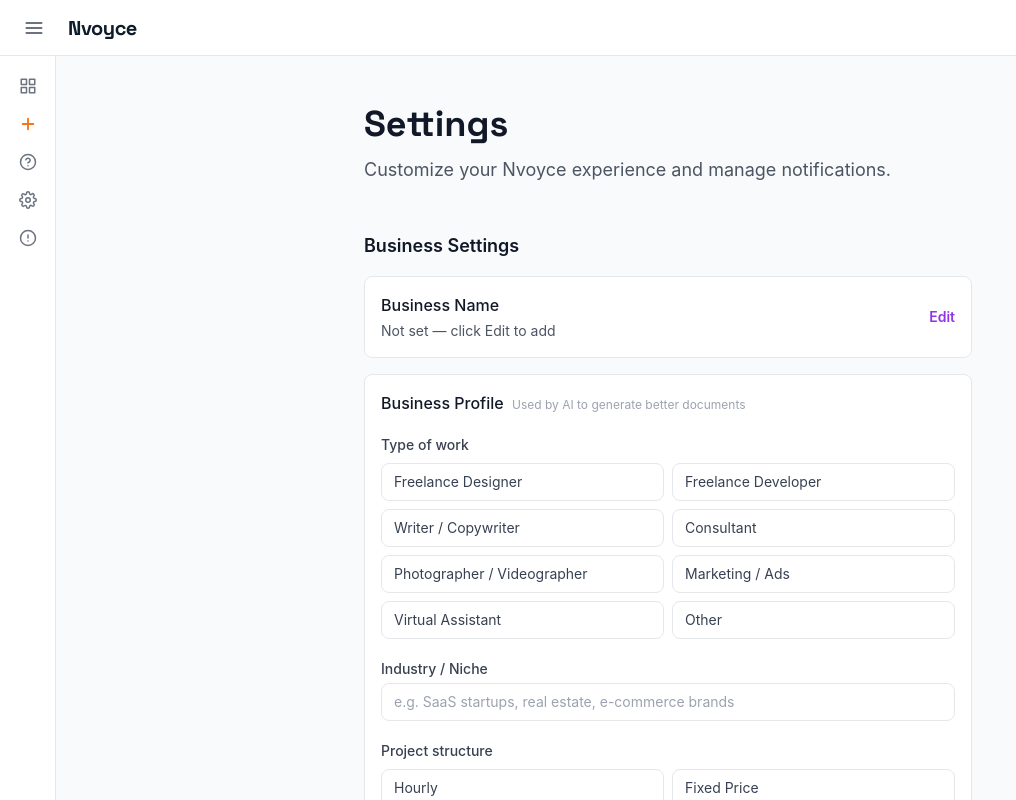
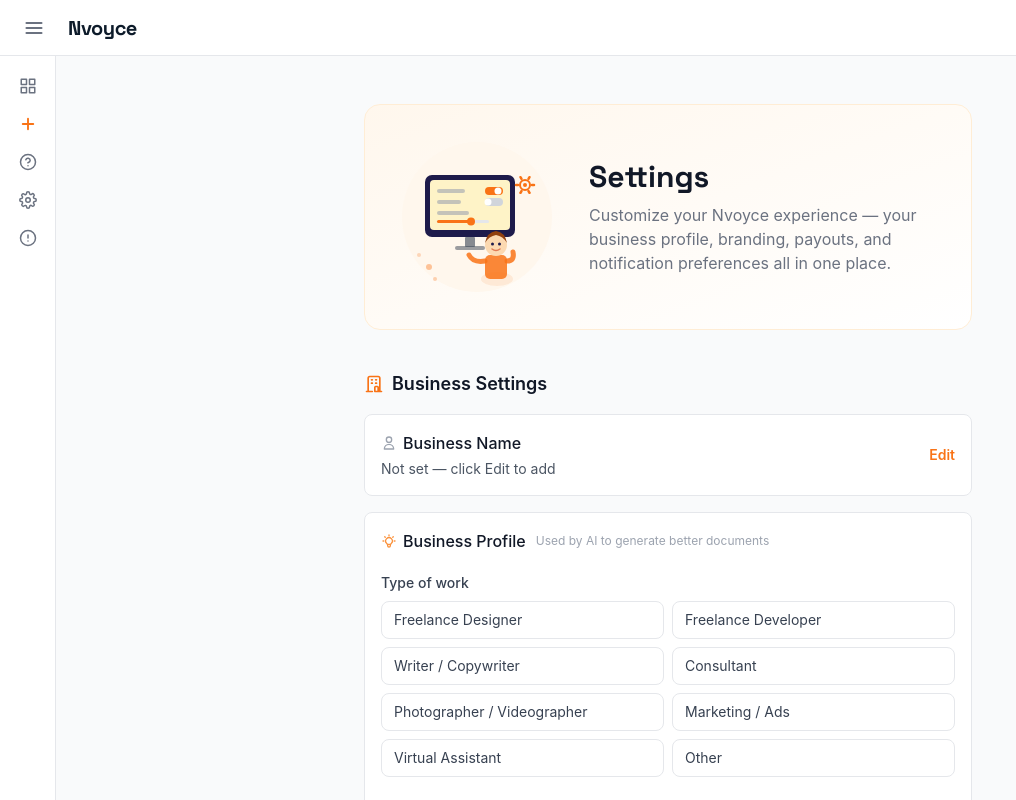
Before and after one commit to nvoyceapp-web/nvoyce, a Next.js app: page /dashboard/settings in a window 1280 px wide. Shown: the whole page, without its empty margins (0-1016 px from the left). Built offline with nearby package versions, Linux system fonts and the light colour scheme; no server answers.

Commit message:
Settings page: orange color palette, SVG icons, infographic header

```diff
--- a/app/api/stripe/connect/route.ts
+++ b/app/api/stripe/connect/route.ts
@@ -47,8 +47,8 @@ export async function POST(req: NextRequest) {
 
     return NextResponse.json({ url: accountLink.url })
   } catch (err: any) {
-    console.error('Stripe Connect error:', err)
-    return NextResponse.json({ error: 'Failed to create Connect link' }, { status: 500 })
+    console.error('Stripe Connect error:', err?.message || err)
+    return NextResponse.json({ error: err?.message || 'Failed to create Connect link' }, { status: 500 })
   }
 }
 
--- a/app/dashboard/settings/page.tsx
+++ b/app/dashboard/settings/page.tsx
@@ -397,28 +397,110 @@ function SettingsContent() {
         <main className="flex-1 overflow-auto">
           <MobileNav activePage="settings" />
           <div className="max-w-2xl mx-auto py-12 px-4 sm:px-6 lg:px-8">
-            {/* Header */}
-            <div className="mb-12">
-              <h1 className="text-4xl font-bold font-display text-gray-900 mb-3">Settings</h1>
-              <p className="text-lg text-gray-600">Customize your Nvoyce experience and manage notifications.</p>
+            {/* Header Infographic */}
+            <div className="mb-10">
+              <div className="flex flex-col sm:flex-row items-center gap-8 bg-gradient-to-br from-orange-50 to-white rounded-2xl p-8 mb-8 border border-orange-100">
+                {/* Illustration */}
+                <div className="flex-shrink-0">
+                  <svg width="160" height="160" viewBox="0 0 160 160" fill="none" xmlns="http://www.w3.org/2000/svg">
+                    {/* Background circle */}
+                    <circle cx="80" cy="80" r="75" fill="#fff7ed" />
+
+                    {/* Monitor body */}
+                    <rect x="28" y="38" width="90" height="62" rx="7" fill="#1e1b4b" />
+                    <rect x="33" y="43" width="80" height="50" rx="4" fill="#fef3c7" />
+
+                    {/* Screen — toggle rows */}
+                    <rect x="40" y="52" width="28" height="4" rx="2" fill="#9ca3af" opacity="0.6"/>
+                    {/* Toggle ON */}
+                    <rect x="88" y="50" width="18" height="8" rx="4" fill="#f97316"/>
+                    <circle cx="101" cy="54" r="3.5" fill="white"/>
+
+                    <rect x="40" y="63" width="24" height="4" rx="2" fill="#9ca3af" opacity="0.6"/>
+                    {/* Toggle OFF */}
+                    <rect x="88" y="61" width="18" height="8" rx="4" fill="#d1d5db"/>
+                    <circle cx="91" cy="65" r="3.5" fill="white"/>
+
+                    <rect x="40" y="74" width="32" height="4" rx="2" fill="#9ca3af" opacity="0.6"/>
+                    {/* Slider */}
+                    <rect x="40" y="83" width="52" height="3" rx="1.5" fill="#e5e7eb"/>
+                    <rect x="40" y="83" width="34" height="3" rx="1.5" fill="#f97316"/>
+                    <circle cx="74" cy="84.5" r="4" fill="#f97316"/>
+
+                    {/* Monitor stand */}
+                    <rect x="68" y="100" width="10" height="10" rx="1" fill="#374151" opacity="0.6"/>
+                    <rect x="58" y="109" width="30" height="4" rx="2" fill="#374151" opacity="0.5"/>
+
+                    {/* Gear — top right */}
+                    <g transform="translate(118, 38)">
+                      <circle cx="10" cy="10" r="5" fill="none" stroke="#f97316" strokeWidth="2"/>
+                      <circle cx="10" cy="10" r="2" fill="#f97316"/>
+                      {[0,60,120,180,240,300].map((angle, i) => {
+                        const rad = (angle * Math.PI) / 180
+                        const x1 = 10 + 7 * Math.cos(rad)
+                        const y1 = 10 + 7 * Math.sin(rad)
+                        const x2 = 10 + 9 * Math.cos(rad)
+                        const y2 = 10 + 9 * Math.sin(rad)
+                        return <line key={i} x1={x1} y1={y1} x2={x2} y2={y2} stroke="#f97316" strokeWidth="2.5" strokeLinecap="round"/>
+                      })}
+                    </g>
+
+                    {/* Person — shadow */}
+                    <ellipse cx="100" cy="142" rx="16" ry="7" fill="#f97316" opacity="0.1"/>
+                    {/* Person — body */}
+                    <rect x="88" y="118" width="22" height="24" rx="5" fill="#f97316" opacity="0.85"/>
+                    {/* Person — head */}
+                    <circle cx="99" cy="108" r="11" fill="#fcd9b1"/>
+                    {/* Hair */}
+                    <path d="M88 106 Q90 95 99 94 Q108 95 110 106 Q106 99 99 98 Q92 99 88 106Z" fill="#92400e"/>
+                    {/* Eyes */}
+                    <circle cx="95.5" cy="107" r="1.5" fill="#1e1b4b"/>
+                    <circle cx="102.5" cy="107" r="1.5" fill="#1e1b4b"/>
+                    {/* Smile */}
+                    <path d="M95 112 Q99 115 103 112" stroke="#e07b54" strokeWidth="1.5" strokeLinecap="round" fill="none"/>
+                    {/* Arms */}
+                    <path d="M88 124 Q76 126 72 118" stroke="#f97316" strokeWidth="5" strokeLinecap="round" opacity="0.85"/>
+                    <path d="M110 124 Q118 124 116 115" stroke="#f97316" strokeWidth="5" strokeLinecap="round" opacity="0.85"/>
+
+                    {/* Sparkle — small */}
+                    <circle cx="32" cy="130" r="3" fill="#f97316" opacity="0.4"/>
+                    <circle cx="22" cy="118" r="2" fill="#f97316" opacity="0.25"/>
+                    <circle cx="38" cy="142" r="2" fill="#f97316" opacity="0.3"/>
+                  </svg>
+                </div>
+
+                {/* Text */}
+                <div>
+                  <h1 className="text-3xl font-bold font-display text-gray-900 mb-2">Settings</h1>
+                  <p className="text-gray-500">
+                    Customize your Nvoyce experience — your business profile, branding, payouts, and notification preferences all in one place.
+                  </p>
+                </div>
+              </div>
             </div>
 
             {/* Business Settings */}
             <div className="space-y-8">
               <div>
-                <h2 className="text-lg font-semibold text-gray-900 mb-4">Business Settings</h2>
+                <h2 className="text-lg font-semibold text-gray-900 mb-4 flex items-center gap-2">
+                  <svg className="w-5 h-5 text-orange-500" fill="none" stroke="currentColor" viewBox="0 0 24 24"><path strokeLinecap="round" strokeLinejoin="round" strokeWidth={2} d="M19 21V5a2 2 0 00-2-2H7a2 2 0 00-2 2v16m14 0h2m-2 0h-5m-9 0H3m2 0h5M9 7h1m-1 4h1m4-4h1m-1 4h1m-2 10v-5a1 1 0 011-1h2a1 1 0 011 1v5m-4 0h4" /></svg>
+                  Business Settings
+                </h2>
                 <div className="space-y-4">
                   <div className="bg-white rounded-lg border border-gray-200 p-4">
                     <div className="flex items-center justify-between">
                       <div className="flex-1">
-                        <h3 className="font-medium text-gray-900">Business Name</h3>
+                        <h3 className="font-medium text-gray-900 flex items-center gap-1.5">
+                      <svg className="w-4 h-4 text-gray-400" fill="none" stroke="currentColor" viewBox="0 0 24 24"><path strokeLinecap="round" strokeLinejoin="round" strokeWidth={2} d="M16 7a4 4 0 11-8 0 4 4 0 018 0zM12 14a7 7 0 00-7 7h14a7 7 0 00-7-7z" /></svg>
+                      Business Name
+                    </h3>
                         {editingName ? (
                           <div className="flex items-center gap-2 mt-2">
                             <input
                               type="text"
                               value={nameInput}
                               onChange={(e) => setNameInput(e.target.value)}
-                              className="border border-gray-300 rounded px-2 py-1 text-sm focus:outline-none focus:border-purple-500"
+                              className="border border-gray-300 rounded px-2 py-1 text-sm focus:outline-none focus:border-orange-400"
                               placeholder="Enter your business name"
                               autoFocus
                             />
@@ -430,14 +512,18 @@ function SettingsContent() {
                         )}
                       </div>
                       {!editingName && (
-                        <button onClick={() => setEditingName(true)} className="text-purple-600 hover:text-purple-700 text-sm font-semibold ml-4">Edit</button>
+                        <button onClick={() => setEditingName(true)} className="text-orange-500 hover:text-orange-600 text-sm font-semibold ml-4">Edit</button>
                       )}
                     </div>
                   </div>
 
                   {/* Business Profile */}
                   <div className="bg-white rounded-lg border border-gray-200 p-4 space-y-5">
-                    <h3 className="font-medium text-gray-900">Business Profile <span className="text-xs text-gray-400 font-normal ml-1">Used by AI to generate better documents</span></h3>
+                    <h3 className="font-medium text-gray-900 flex items-center gap-1.5">
+                      <svg className="w-4 h-4 text-orange-400" fill="none" stroke="currentColor" viewBox="0 0 24 24"><path strokeLinecap="round" strokeLinejoin="round" strokeWidth={2} d="M9.663 17h4.673M12 3v1m6.364 1.636l-.707.707M21 12h-1M4 12H3m3.343-5.657l-.707-.707m2.828 9.9a5 5 0 117.072 0l-.548.547A3.374 3.374 0 0014 18.469V19a2 2 0 11-4 0v-.531c0-.895-.356-1.754-.988-2.386l-.548-.547z" /></svg>
+                      Business Profile
+                      <span className="text-xs text-gray-400 font-normal ml-1">Used by AI to generate better documents</span>
+                    </h3>
 
                     {profileMessage && (
                       <div className={`p-3 rounded text-sm ${profileMessage.type === 'success' ? 'bg-green-50 text-green-800' : 'bg-red-50 text-red-800'}`}>
@@ -454,7 +540,7 @@ function SettingsContent() {
                             onClick={() => setBusinessType(type)}
                             className={`px-3 py-2 rounded-lg text-sm border text-left transition ${
                               businessType === type
-                                ? 'border-purple-600 bg-purple-50 text-purple-700 font-medium'
+                                ? 'border-orange-500 bg-orange-50 text-orange-600 font-medium'
                                 : 'border-gray-200 text-gray-700 hover:border-gray-300'
                             }`}
                           >
@@ -471,7 +557,7 @@ function SettingsContent() {
                         value={industry}
                         onChange={e => setIndustry(e.target.value)}
                         placeholder="e.g. SaaS startups, real estate, e-commerce brands"
-                        className="w-full px-3 py-2 border border-gray-200 rounded-lg text-sm focus:outline-none focus:border-purple-500"
+                        className="w-full px-3 py-2 border border-gray-200 rounded-lg text-sm focus:outline-none focus:border-orange-400"
                       />
                     </div>
 
@@ -484,7 +570,7 @@ function SettingsContent() {
                             onClick={() => toggleProjectType(opt.value)}
                             className={`px-3 py-2 rounded-lg text-sm border text-left transition ${
                               projectTypes.includes(opt.value)
-                                ? 'border-purple-600 bg-purple-50 text-purple-700 font-medium'
+                                ? 'border-orange-500 bg-orange-50 text-orange-600 font-medium'
                                 : 'border-gray-200 text-gray-700 hover:border-gray-300'
                             }`}
                           >
@@ -499,7 +585,7 @@ function SettingsContent() {
                       <select
                         value={paymentTerms}
                         onChange={e => setPaymentTerms(e.target.value)}
-                        className="w-full px-3 py-2 border border-gray-200 rounded-lg text-sm focus:outline-none focus:border-purple-500"
+                        className="w-full px-3 py-2 border border-gray-200 rounded-lg text-sm focus:outline-none focus:border-orange-400"
                       >
                         {PAYMENT_TERMS.map(t => (
                           <option key={t.value} value={t.value}>{t.label}</option>
@@ -512,7 +598,7 @@ function SettingsContent() {
                         <label className="text-sm font-medium text-gray-700">Charge tax?</label>
                         <button
                           onClick={() => setChargesTax(!chargesTax)}
-                          className={`relative inline-flex h-6 w-11 flex-shrink-0 cursor-pointer rounded-full border-2 border-transparent transition-colors ${chargesTax ? 'bg-purple-600' : 'bg-gray-300'}`}
+                          className={`relative inline-flex h-6 w-11 flex-shrink-0 cursor-pointer rounded-full border-2 border-transparent transition-colors ${chargesTax ? 'bg-orange-500' : 'bg-gray-300'}`}
                         >
                           <span className={`pointer-events-none inline-block h-5 w-5 transform rounded-full bg-white shadow transition duration-200 ${chargesTax ? 'translate-x-5' : 'translate-x-0'}`} />
                         </button>
@@ -523,7 +609,7 @@ function SettingsContent() {
                           value={taxRate}
                           onChange={e => setTaxRate(e.target.value)}
                           placeholder="Tax rate % (e.g. 8.5)"
-                          className="w-full mt-2 px-3 py-2 border border-gray-200 rounded-lg text-sm focus:outline-none focus:border-purple-500"
+                          className="w-full mt-2 px-3 py-2 border border-gray-200 rounded-lg text-sm focus:outline-none focus:border-orange-400"
                         />
                       )}
                     </div>
@@ -537,7 +623,7 @@ function SettingsContent() {
                             onClick={() => setTonePreference(opt.value)}
                             className={`px-3 py-2 rounded-lg text-xs border text-center transition ${
                               tonePreference === opt.value
-                                ? 'border-purple-600 bg-purple-50 text-purple-700 font-medium'
+                                ? 'border-orange-500 bg-orange-50 text-orange-600 font-medium'
                                 : 'border-gray-200 text-gray-700 hover:border-gray-300'
                             }`}
                           >
@@ -554,14 +640,14 @@ function SettingsContent() {
                         onChange={e => setCommonServices(e.target.value)}
                         placeholder="e.g. brand identity, logo design, style guides"
                         rows={2}
-                        className="w-full px-3 py-2 border border-gray-200 rounded-lg text-sm focus:outline-none focus:border-purple-500 resize-none"
+                        className="w-full px-3 py-2 border border-gray-200 rounded-lg text-sm focus:outline-none focus:border-orange-400 resize-none"
                       />
                     </div>
 
                     <button
                       onClick={handleSaveProfile}
                       disabled={profileSaving}
-                      className="w-full bg-purple-600 hover:bg-purple-700 text-white py-2 rounded-lg text-sm font-semibold transition disabled:opacity-50"
+                      className="w-full bg-orange-500 hover:bg-orange-600 text-white py-2 rounded-lg text-sm font-semibold transition disabled:opacity-50"
                     >
                       {profileSaving ? 'Saving...' : 'Save Business Profile'}
                     </button>
@@ -569,7 +655,10 @@ function SettingsContent() {
 
                   <div className="bg-white rounded-lg border border-gray-200 p-4">
                     <div className="mb-4">
-                      <h3 className="font-medium text-gray-900">Business Logo</h3>
+                      <h3 className="font-medium text-gray-900 flex items-center gap-1.5">
+                      <svg className="w-4 h-4 text-gray-400" fill="none" stroke="currentColor" viewBox="0 0 24 24"><path strokeLinecap="round" strokeLinejoin="round" strokeWidth={2} d="M4 16l4.586-4.586a2 2 0 012.828 0L16 16m-2-2l1.586-1.586a2 2 0 012.828 0L20 14m-6-6h.01M6 20h12a2 2 0 002-2V6a2 2 0 00-2-2H6a2 2 0 00-2 2v12a2 2 0 002 2z" /></svg>
+                      Business Logo
+                    </h3>
                       <p className="text-sm text-gray-600 mt-1">Upload your logo to display on invoices and proposals</p>
                     </div>
 
@@ -585,7 +674,7 @@ function SettingsContent() {
                           <img src={logoUrl} alt="Your logo" className="max-h-32 max-w-xs" />
                         </div>
                         <div className="flex gap-2">
-                          <label className="flex-1 px-4 py-2 border-2 border-purple-200 rounded-lg text-center cursor-pointer hover:bg-purple-50 transition">
+                          <label className="flex-1 px-4 py-2 border-2 border-orange-200 rounded-lg text-center cursor-pointer hover:bg-orange-50 transition">
                             <input
                               type="file"
                               accept="image/*"
@@ -593,7 +682,7 @@ function SettingsContent() {
                               disabled={uploading}
                               className="hidden"
                             />
-                            <span className="text-sm font-medium text-purple-600">{uploading ? 'Uploading...' : 'Change Logo'}</span>
+                            <span className="text-sm font-medium text-orange-500">{uploading ? 'Uploading...' : 'Change Logo'}</span>
                           </label>
                           <button
                             onClick={handleRemoveLogo}
@@ -604,7 +693,7 @@ function SettingsContent() {
                         </div>
                       </div>
                     ) : (
-                      <label className="block border-2 border-dashed border-gray-300 rounded-lg p-6 text-center cursor-pointer hover:border-purple-300 transition">
+                      <label className="block border-2 border-dashed border-gray-300 rounded-lg p-6 text-center cursor-pointer hover:border-orange-300 transition">
                         <input
                           type="file"
                           accept="image/*"
@@ -623,7 +712,10 @@ function SettingsContent() {
                   {/* Stripe Payouts */}
                   <div className="bg-white rounded-lg border border-gray-200 p-4">
                     <div className="flex items-center justify-between mb-1">
-                      <h3 className="font-medium text-gray-900">Stripe Payouts</h3>
+                      <h3 className="font-medium text-gray-900 flex items-center gap-1.5">
+                      <svg className="w-4 h-4 text-gray-400" fill="none" stroke="currentColor" viewBox="0 0 24 24"><path strokeLinecap="round" strokeLinejoin="round" strokeWidth={2} d="M3 10h18M7 15h1m4 0h1m-7 4h12a3 3 0 003-3V8a3 3 0 00-3-3H6a3 3 0 00-3 3v8a3 3 0 003 3z" /></svg>
+                      Stripe Payouts
+                    </h3>
                       {stripeConnectComplete && (
                         <span className="flex items-center gap-1.5 text-xs font-semibold text-green-700 bg-green-50 border border-green-200 px-2.5 py-1 rounded-full">
                           ✓ Connected
@@ -644,7 +736,7 @@ function SettingsContent() {
                       <button
                         onClick={handleConnectStripe}
                         disabled={stripeConnecting}
-                        className="w-full bg-purple-600 hover:bg-purple-700 text-white py-2 rounded-lg text-sm font-semibold transition disabled:opacity-50"
+                        className="w-full bg-orange-500 hover:bg-orange-600 text-white py-2 rounded-lg text-sm font-semibold transition disabled:opacity-50"
                       >
                         {stripeConnecting ? 'Redirecting to Stripe...' : 'Connect Stripe Account →'}
                       </button>
@@ -654,13 +746,16 @@ function SettingsContent() {
                   <div className="bg-white rounded-lg border border-gray-200 p-4">
                     <div className="flex items-center justify-between">
                       <div>
-                        <h3 className="font-medium text-gray-900">Timezone</h3>
+                        <h3 className="font-medium text-gray-900 flex items-center gap-1.5">
+                        <svg className="w-4 h-4 text-gray-400" fill="none" stroke="currentColor" viewBox="0 0 24 24"><path strokeLinecap="round" strokeLinejoin="round" strokeWidth={2} d="M12 8v4l3 3m6-3a9 9 0 11-18 0 9 9 0 0118 0z" /></svg>
+                        Timezone
+                      </h3>
                         <p className="text-sm text-gray-600 mt-1">All dates and times will be displayed in your selected timezone</p>
                       </div>
                       <select
                         value={timezone}
                         onChange={(e) => setTimezone(e.target.value)}
-                        className="ml-4 px-3 py-2 border border-gray-200 rounded-lg text-sm focus:outline-none focus:border-purple-500"
+                        className="ml-4 px-3 py-2 border border-gray-200 rounded-lg text-sm focus:outline-none focus:border-orange-400"
                       >
                         {TIMEZONES.map((tz) => (
                           <option key={tz.value} value={tz.value}>
@@ -677,7 +772,15 @@ function SettingsContent() {
               <div className="pt-8 border-t border-gray-200">
                 {settings.map((settingGroup) => (
                   <div key={settingGroup.section} className="mb-8">
-                    <h2 className="text-lg font-semibold text-gray-900 mb-4">{settingGroup.section}</h2>
+                    <h2 className="text-lg font-semibold text-gray-900 mb-4 flex items-center gap-2">
+                      {settingGroup.section === 'Notifications' && (
+                        <svg className="w-5 h-5 text-orange-500" fill="none" stroke="currentColor" viewBox="0 0 24 24"><path strokeLinecap="round" strokeLinejoin="round" strokeWidth={2} d="M15 17h5l-1.405-1.405A2.032 2.032 0 0118 14.158V11a6.002 6.002 0 00-4-5.659V5a2 2 0 10-4 0v.341C7.67 6.165 6 8.388 6 11v3.159c0 .538-.214 1.055-.595 1.436L4 17h5m6 0v1a3 3 0 11-6 0v-1m6 0H9" /></svg>
+                      )}
+                      {settingGroup.section === 'Automation' && (
+                        <svg className="w-5 h-5 text-orange-500" fill="none" stroke="currentColor" viewBox="0 0 24 24"><path strokeLinecap="round" strokeLinejoin="round" strokeWidth={2} d="M13 10V3L4 14h7v7l9-11h-7z" /></svg>
+                      )}
+                      {settingGroup.section}
+                    </h2>
                     <div className="space-y-4">
                       {settingGroup.items.map((item) => (
                         <div key={item.id} className="bg-white rounded-lg border border-gray-200 p-4 flex items-center justify-between">
@@ -688,7 +791,7 @@ function SettingsContent() {
                           <button
                             onClick={() => item.onChange(!item.enabled)}
                             className={`ml-4 relative inline-flex h-6 w-11 flex-shrink-0 cursor-pointer rounded-full border-2 border-transparent transition-colors ${
-                              item.enabled ? 'bg-purple-600' : 'bg-gray-300'
+                              item.enabled ? 'bg-orange-500' : 'bg-gray-300'
                             }`}
                           >
                             <span
@@ -707,7 +810,10 @@ function SettingsContent() {
 
             {/* Plan & Billing */}
             <div className="mt-12 pt-8 border-t border-gray-200">
-              <h2 className="text-lg font-semibold text-gray-900 mb-1">Plan & Billing</h2>
+              <h2 className="text-lg font-semibold text-gray-900 mb-1 flex items-center gap-2">
+                <svg className="w-5 h-5 text-orange-500" fill="none" stroke="currentColor" viewBox="0 0 24 24"><path strokeLinecap="round" strokeLinejoin="round" strokeWidth={2} d="M9 14l6-6m-5.5.5h.01m4.99 5h.01M19 21V5a2 2 0 00-2-2H7a2 2 0 00-2 2v16l3.5-2 3.5 2 3.5-2 3.5 2z" /></svg>
+                Plan & Billing
+              </h2>
               <p className="text-sm text-gray-500 mb-6">You are currently on the <span className="font-semibold text-[#0d1b2a] capitalize">{currentPlan}</span> plan.</p>
 
               {subMessage && (
@@ -785,7 +891,10 @@ function SettingsContent() {
 
             {/* Sign Out */}
             <div className="mt-12 pt-8 border-t border-gray-200">
-              <h2 className="text-lg font-semibold text-gray-900 mb-4">Account</h2>
+              <h2 className="text-lg font-semibold text-gray-900 mb-4 flex items-center gap-2">
+                <svg className="w-5 h-5 text-orange-500" fill="none" stroke="currentColor" viewBox="0 0 24 24"><path strokeLinecap="round" strokeLinejoin="round" strokeWidth={2} d="M5.121 17.804A13.937 13.937 0 0112 16c2.5 0 4.847.655 6.879 1.804M15 10a3 3 0 11-6 0 3 3 0 016 0zM21 12a9 9 0 11-18 0 9 9 0 0118 0z" /></svg>
+                Account
+              </h2>
               <div className="bg-white rounded-lg border border-gray-200 p-4 flex items-center justify-between">
                 <div>
                   <h3 className="font-medium text-gray-900">Sign Out</h3>
@@ -802,7 +911,10 @@ function SettingsContent() {
 
             {/* Danger Zone */}
             <div className="mt-8 pt-8 border-t border-gray-200">
-              <h2 className="text-lg font-semibold text-gray-900 mb-4">Danger Zone</h2>
+              <h2 className="text-lg font-semibold text-gray-900 mb-4 flex items-center gap-2">
+                <svg className="w-5 h-5 text-red-500" fill="none" stroke="currentColor" viewBox="0 0 24 24"><path strokeLinecap="round" strokeLinejoin="round" strokeWidth={2} d="M12 9v2m0 4h.01m-6.938 4h13.856c1.54 0 2.502-1.667 1.732-3L13.732 4c-.77-1.333-2.694-1.333-3.464 0L3.34 16c-.77 1.333.192 3 1.732 3z" /></svg>
+                Danger Zone
+              </h2>
               <div className="bg-red-50 rounded-lg border border-red-200 p-4">
                 <h3 className="font-medium text-red-900">Delete Account</h3>
                 <p className="text-sm text-red-700 mt-1">Permanently delete your account and all associated data.</p>
```
